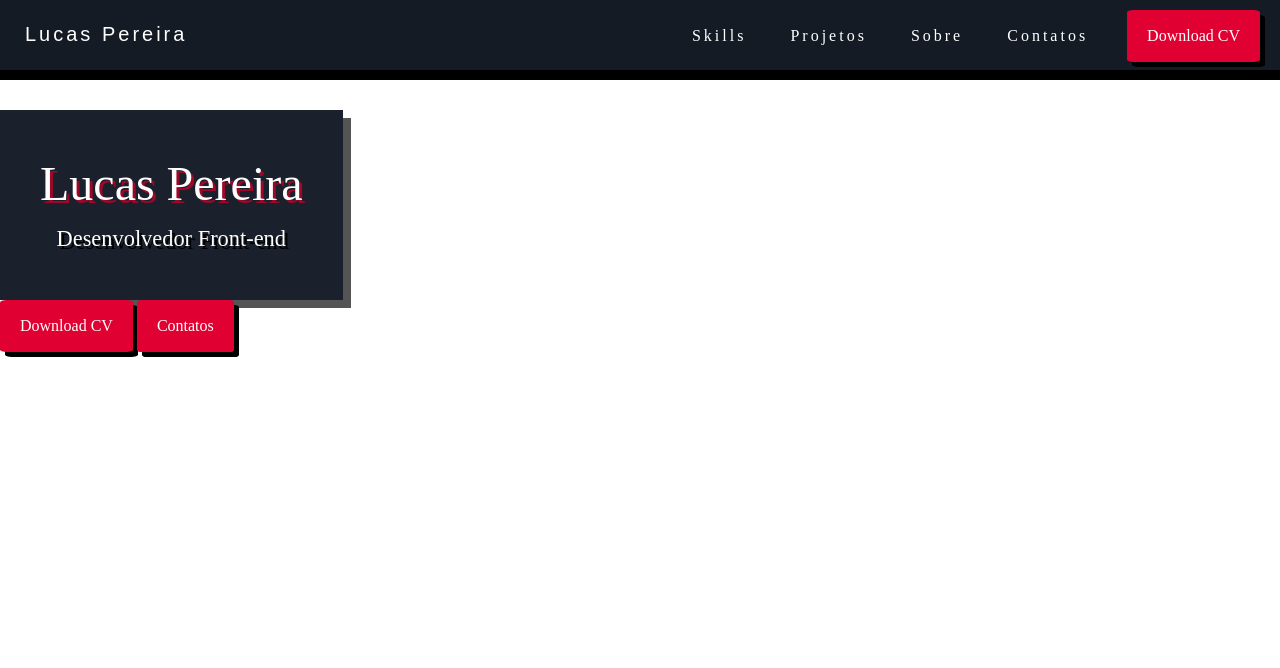
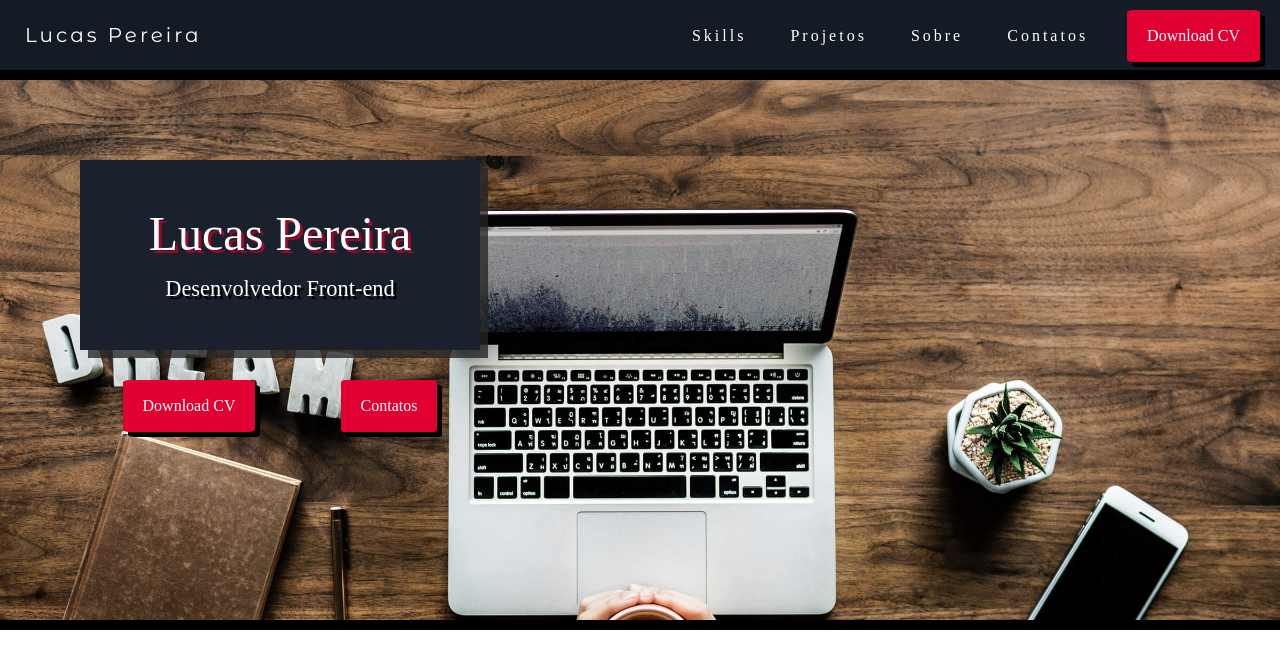
Before and after one commit to lucaskrsi/portifolio-html-css, a plain HTML site: page index.html in a window 1280 px wide. Drawn offline with Linux system fonts and the light colour scheme.

Commit message:
Cria Banner

```diff
--- /dev/null
+++ b/CSS/components/banner.css
@@ -0,0 +1,25 @@
+.banner{
+    box-sizing: border-box;
+    background-image: url(../../Images/background1.jpg);
+    background-repeat: no-repeat;
+    background-size: 100%;
+    height: 550px;
+    border-bottom: 10px solid var(--preto);
+    padding-top: 80px;
+    padding-left: 80px;
+}
+
+.banner .wrapper{
+    display: flex;
+    flex-direction: column;
+    width: 400px;
+}
+
+.banner .box{
+    margin-bottom: 30px;
+}
+
+.banner .navigation{
+    display: flex;
+    justify-content: space-around;
+}
--- a/CSS/components/box.css
+++ b/CSS/components/box.css
@@ -4,7 +4,7 @@
     padding: 50px 40PX;
     text-align: center;
     box-shadow: 8px 8px 0 var(--sombra);
-    margin-top: 30px;
+
 }
 
 .box .title{
--- a/CSS/components/logo.css
+++ b/CSS/components/logo.css
@@ -1,11 +1,11 @@
 .logo{
     font-family: 'Montserrat Alternates', sans-serif;
-    margin: 5px;
+    margin: 0 5px;
     font-size: 20px;
     color: var(--branco);
     text-decoration: none;
     letter-spacing: 3px;
-    line-height: 39px;
+    line-height: 50px;
     transition: .6s;
 }
 
--- /dev/null
+++ b/CSS/style.css
@@ -0,0 +1,3 @@
+*body{
+    font-family: 'Roboto', sans-serif;
+}
--- a/index.html
+++ b/index.html
@@ -6,9 +6,15 @@
     <meta name="viewport" content="width=device-width, initial-scale=1.0">
     <title>Portifólio - Lucas</title>
 
+    <link rel="preconnect" href="https://fonts.googleapis.com">
+    <link rel="preconnect" href="https://fonts.gstatic.com" crossorigin>
+    <link href="https://fonts.googleapis.com/css2?family=Montserrat+Alternates&family=Roboto:wght@300&display=swap" rel="stylesheet">
+
     <link rel="stylesheet" href="CSS/reset.css">
+    <link rel="stylesheet" href="CSS/style.css">
     <link rel="stylesheet" href="CSS/cores.css">
     <link rel="stylesheet" href="CSS/components/header.css">
+    <link rel="stylesheet" href="CSS/components/banner.css">
     <link rel="stylesheet" href="CSS/components/logo.css">
     <link rel="stylesheet" href="CSS/components/action.css">
     <link rel="stylesheet" href="CSS/components/button.css">
@@ -29,17 +35,17 @@
             <a href="#" lang="en" class="button">Download CV</a>
         </nav>
     </header>
-    <section>
-        <main>
+    <section class="banner">
+        <div class="wrapper">
             <div class="box">
                 <h1 class="title">Lucas Pereira</h1>
                 <h2 class="subtitle">Desenvolvedor Front-end</h2>
             </div>
-            <nav>
+            <div class="navigation">
                 <a href="#" class="button">Download CV</a>
                 <a href="#" class="button">Contatos</a>
-            </nav>
-        </main>
+            </div>
+        </div>
     </section>
 </body>
 </html>
```
Also changed, not shown: Images/background1.jpg (added).
